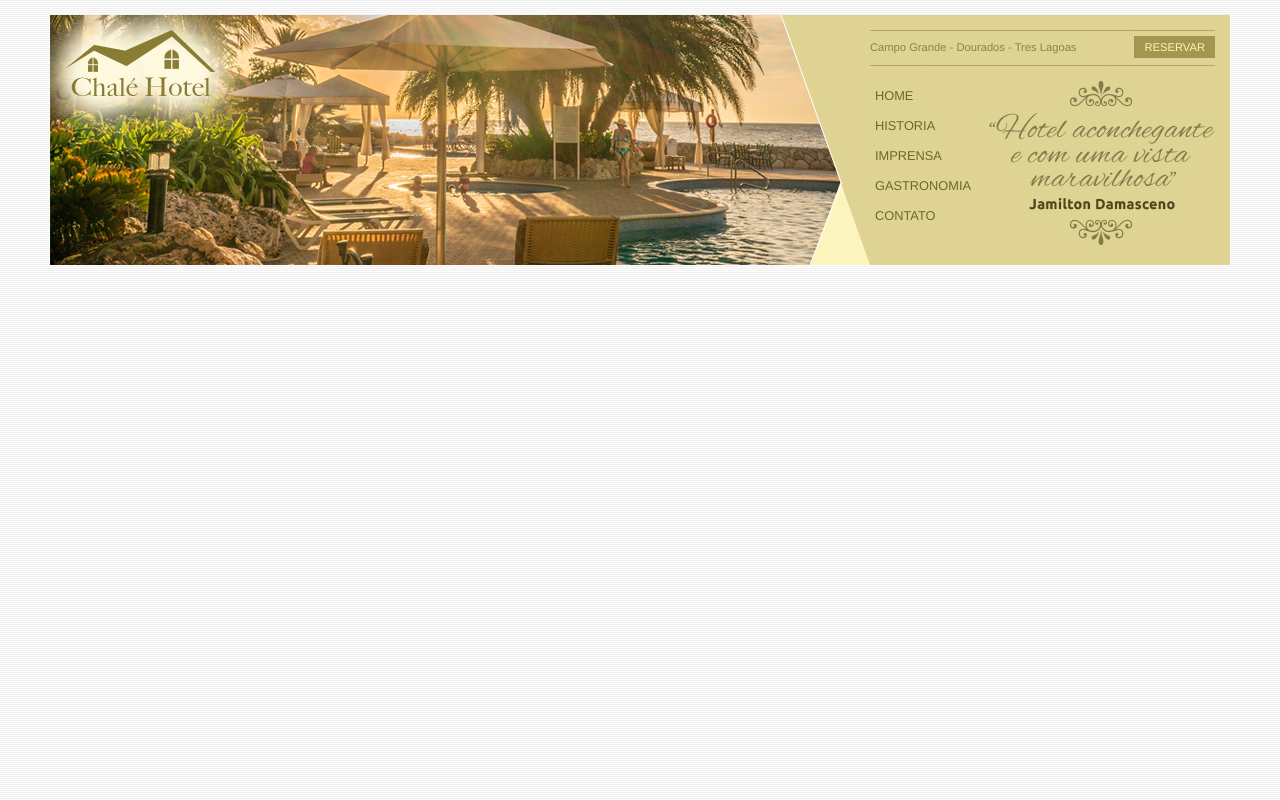
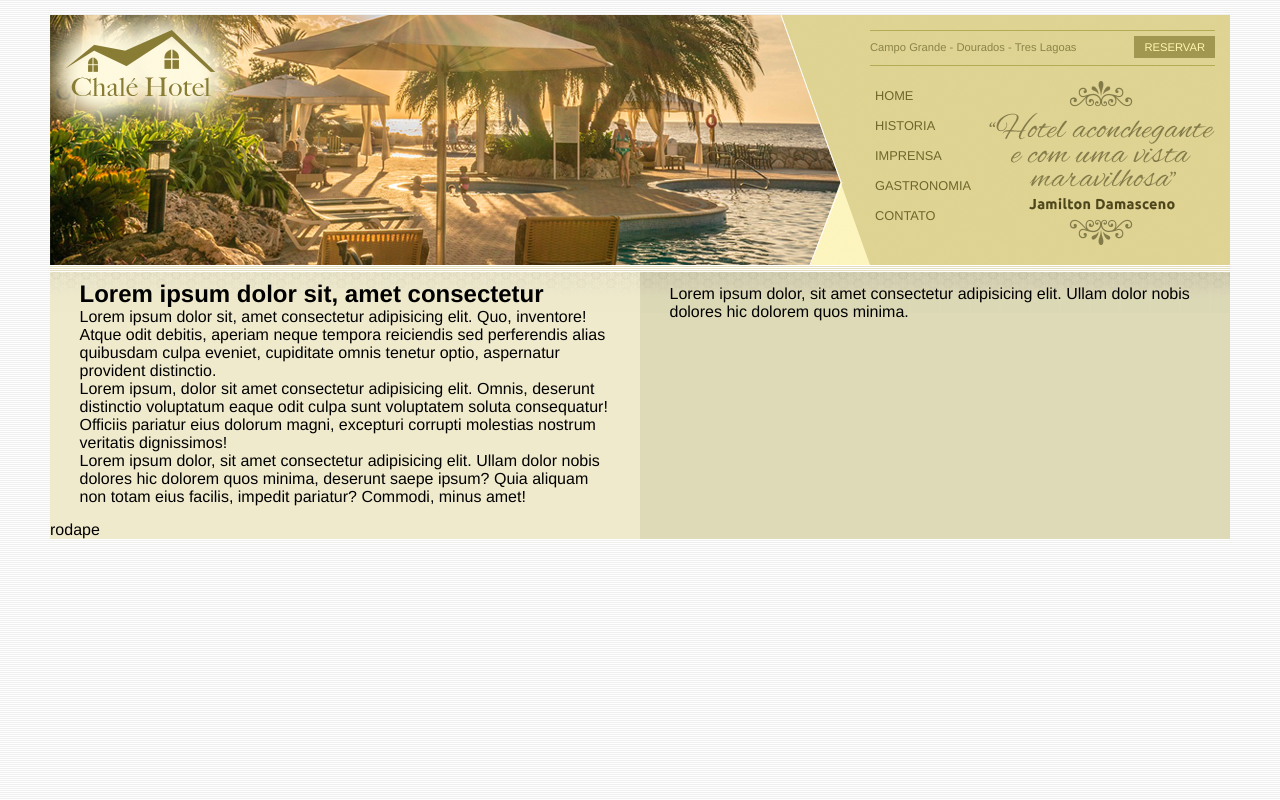
Before and after one commit to alvjeff/Projeto_Chale_hotel, a plain HTML site: page index.html in a window 1280 px wide. Drawn offline with Linux system fonts and the light colour scheme.

Commit message:
parte 3 - dividindo o conteudo do container

```diff
--- a/css/estilo.css
+++ b/css/estilo.css
@@ -12,7 +12,7 @@ body{
 }
 
 #container{
-    background: #ede9cc;
+    background: #ede9cc url(/imagens/bg-container.png) top center repeat-y; /*obs8*/
 
     /*parte II*/
     margin: 0 auto;
@@ -121,6 +121,31 @@ ul#navegacao a:hover{
     float: right;
 }
 
+/*Area de conteudos - parte III*/
+
+#area-principal{
+    background: url(/imagens/bg-area-principal.png) top left repeat-x;
+    float: left;
+    width: 50%;
+    padding: 15px 0;
+}
+#area-lateral{
+    background: url(/imagens/bg-area-lateral.png) top left repeat-x;
+    float: right;
+    width: 50%;
+    padding: 20px 0;
+}
+
+.conteudo{
+    margin: 0 auto;
+    width: 90%;
+    /* background: red; */
+}
+
+#rodape{
+    clear: both;/*obs7*/
+}
+
 
 /*****OBSERVACOES******/
 
@@ -135,3 +160,7 @@ ul#navegacao a:hover{
 /*OBS5: o z-index diz qual elemento vai sobrepor o outro.*/
 
 /*OBS6: margem esquerda colocada para que o conteudo do menu fique dentro da area designada e nao sobreponha a imagem da esquerda, o que ocorreria caso nao tivesse essa margem.*/
+
+/*OBS7: esse rodape foi criado por duas finalidades. Primeiro para realmente se ter um rodap'e no site e segundo para ele com o clear both poder limpar o float e poder aparecer o background do container.*/
+
+/*OBS8: foi usado mais uma vez a abordagem de por uma imagem como background em substituicao a apenas por uma cor. Nesse caso a imagem foi totalmente calculada pra poder ficar exatamente no meio e poder dividir o container em 2 setores ou divs. Nao eh muito bem a abordagem que prefiro mas estou seguindo o tutorial.*/
--- a/index.html
+++ b/index.html
@@ -41,6 +41,38 @@
                 </div>
             </div>
         </div> <!--fim de topo-->
+
+        <div id="area-principal">
+            <div class="conteudo">
+                <h2>
+                    Lorem ipsum dolor sit, amet consectetur
+                </h2>
+
+                <p>
+                    Lorem ipsum dolor sit, amet consectetur adipisicing elit. Quo, inventore! Atque odit debitis, aperiam neque tempora reiciendis sed perferendis alias quibusdam culpa eveniet, cupiditate omnis tenetur optio, aspernatur provident distinctio.
+                </p>
+
+                <p>
+                    Lorem ipsum, dolor sit amet consectetur adipisicing elit. Omnis, deserunt distinctio voluptatum eaque odit culpa sunt voluptatem soluta consequatur! Officiis pariatur eius dolorum magni, excepturi corrupti molestias nostrum veritatis dignissimos!
+                </p>
+
+                <p>
+                    Lorem ipsum dolor, sit amet consectetur adipisicing elit. Ullam dolor nobis dolores hic dolorem quos minima, deserunt saepe ipsum? Quia aliquam non totam eius facilis, impedit pariatur? Commodi, minus amet!
+                </p>
+            </div>
+        </div>
+
+        <div id="area-lateral">
+            <div class="conteudo">
+                <p>
+                    Lorem ipsum dolor, sit amet consectetur adipisicing elit. Ullam dolor nobis dolores hic dolorem quos minima.
+                </p>
+            </div>
+        </div>
+
+        <div id="rodape">
+            rodape
+        </div>
     </div> <!--fim de container-->
 </body>
 </html>
```
